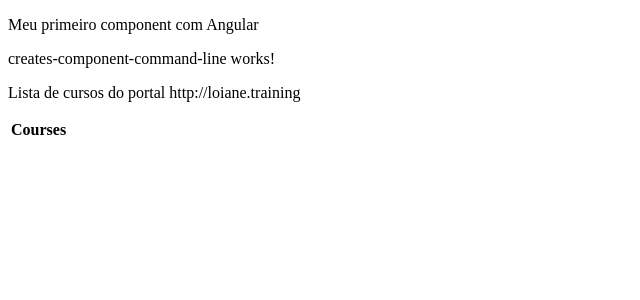
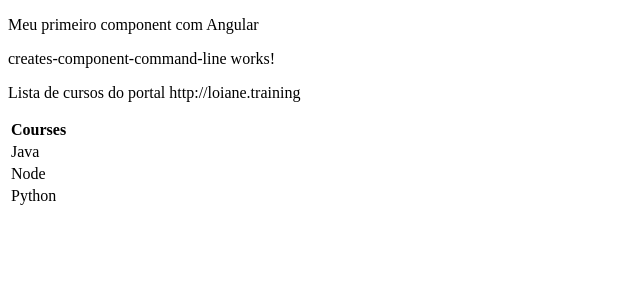
Before and after one commit to igooruh/class-persoan, an Angular app: page / in a window 1280 px wide. Shown: the top 300 px of the page, without its empty margins (0-640 px from the left). Built offline with nearby package versions, Linux system fonts and the light colour scheme.

Commit message:
Add array of courses

```diff
--- a/src/app/employees/employees.component.ts
+++ b/src/app/employees/employees.component.ts
@@ -9,6 +9,8 @@ export class EmployeesComponent implements OnInit {
 
   nomePortal: string;
 
+  courses: string[] = ['Java', 'Node', 'Python'];
+
   constructor() {
 
     this.nomePortal = 'http://loiane.training';
```
